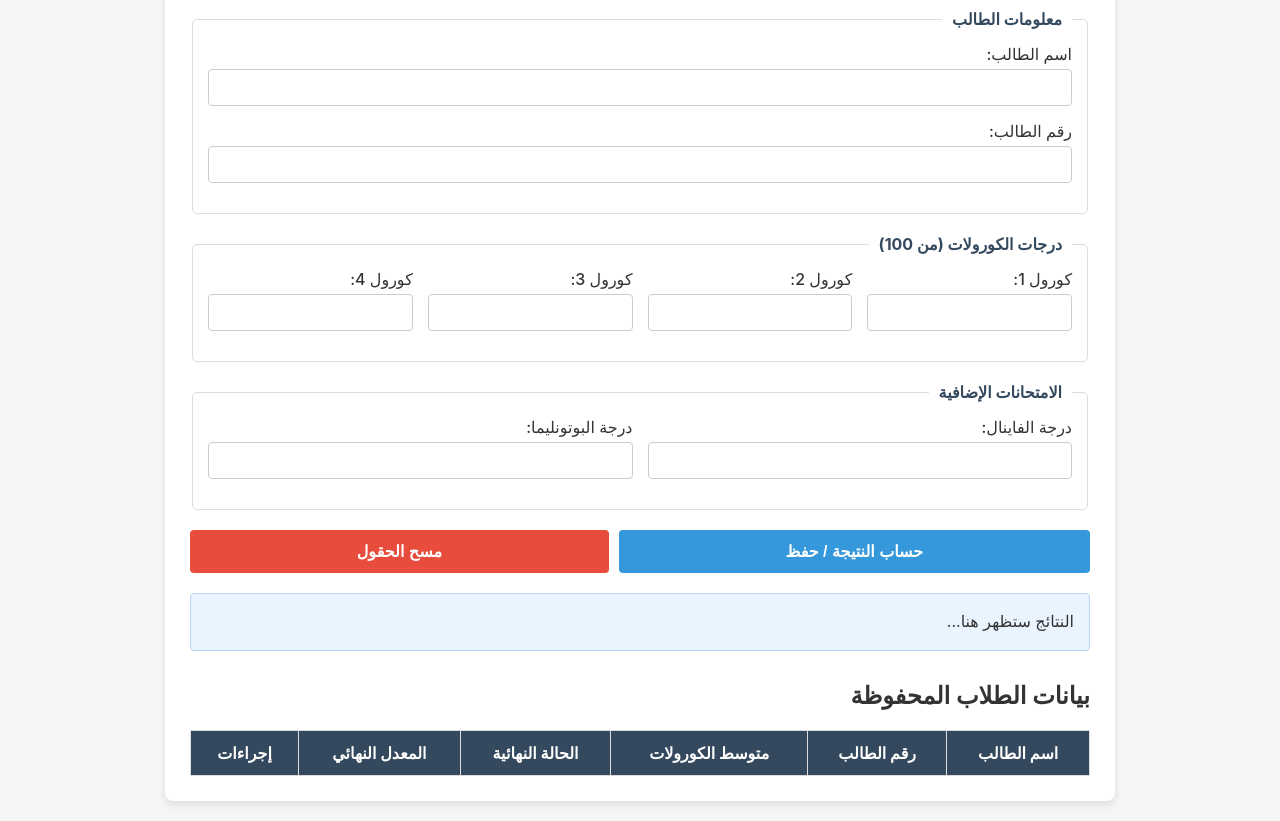
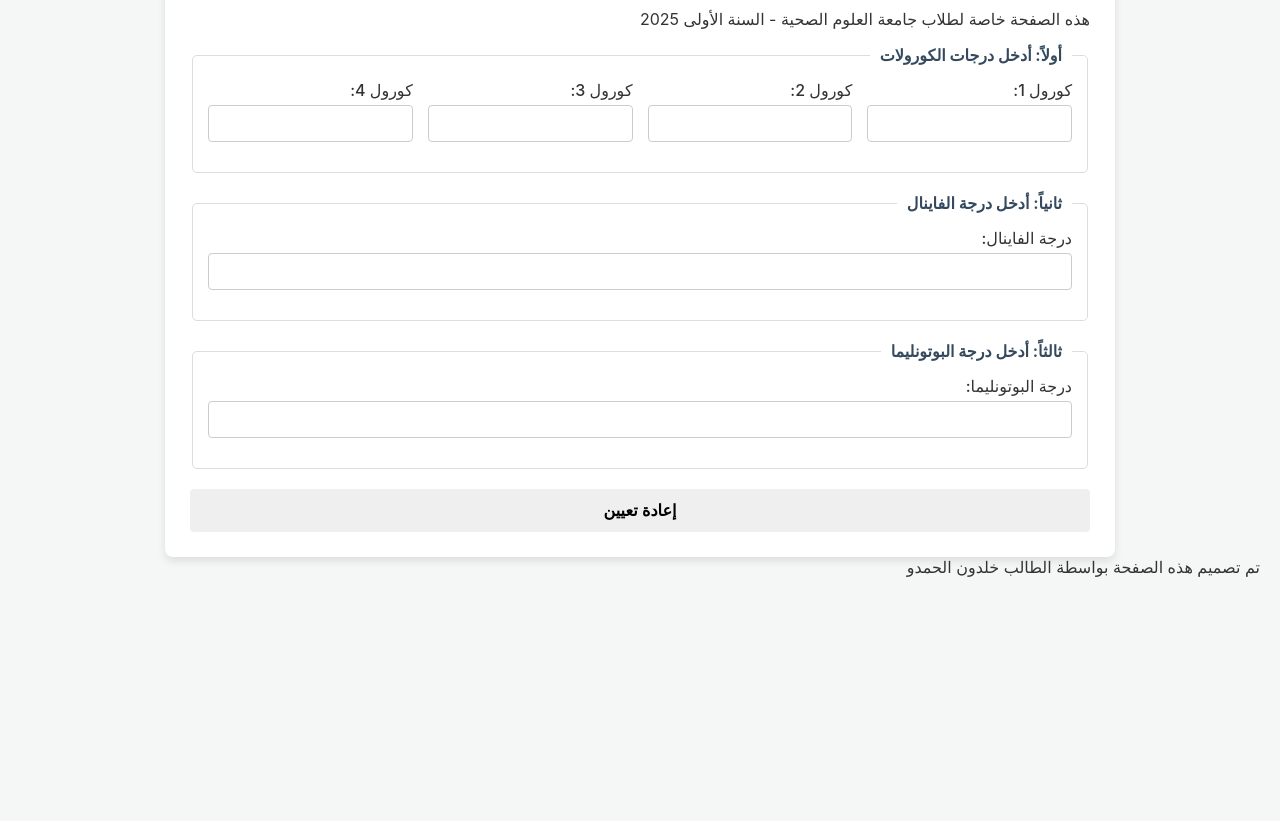
Before and after one commit to designkraaft/student-grades-app, a plain HTML site: page index.html in a window 1280 px wide. Shown: the part 121-942 px from the top of the page. After the commit the page ends 800 px from the top, so only its background shows below. Drawn offline with Linux system fonts and the light colour scheme.

Commit message:
Update index.html

```diff
--- a/index.html
+++ b/index.html
@@ -3,88 +3,68 @@
 <head>
     <meta charset="UTF-8">
     <meta name="viewport" content="width=device-width, initial-scale=1.0">
-    <title>نظام حساب درجات الطلاب</title>
+    <title>حاسبة معدل الطالب</title>
     <link rel="stylesheet" href="style.css">
 </head>
 <body>
     <div class="container">
-        <h1>برنامج إدارة درجات الطلاب</h1>
+        <h1>حاسبة معدل الطالب</h1>
+        <p class="subtitle">هذه الصفحة خاصة لطلاب جامعة العلوم الصحية - السنة الأولى 2025</p>
 
-        <div class="form-container">
+        <div class="calculator-body">
             <fieldset>
-                <legend>معلومات الطالب</legend>
-                <div class="input-group">
-                    <label for="studentName">اسم الطالب:</label>
-                    <input type="text" id="studentName" required>
-                </div>
-                <div class="input-group">
-                    <label for="studentId">رقم الطالب:</label>
-                    <input type="text" id="studentId" required>
-                    <input type="hidden" id="studentIndex"> </div>
-            </fieldset>
-
-            <fieldset>
-                <legend>درجات الكورولات (من 100)</legend>
+                <legend>أولاً: أدخل درجات الكورولات</legend>
                 <div class="grades-grid">
                     <div class="input-group">
                         <label for="coro1">كورول 1:</label>
-                        <input type="number" id="coro1" min="0" max="100" required>
+                        <input type="number" id="coro1" min="0" max="100" class="grade-input">
                     </div>
                     <div class="input-group">
                         <label for="coro2">كورول 2:</label>
-                        <input type="number" id="coro2" min="0" max="100" required>
+                        <input type="number" id="coro2" min="0" max="100" class="grade-input">
                     </div>
                     <div class="input-group">
                         <label for="coro3">كورول 3:</label>
-                        <input type="number" id="coro3" min="0" max="100" required>
+                        <input type="number" id="coro3" min="0" max="100" class="grade-input">
                     </div>
                     <div class="input-group">
                         <label for="coro4">كورول 4:</label>
-                        <input type="number" id="coro4" min="0" max="100" required>
+                        <input type="number" id="coro4" min="0" max="100" class="grade-input">
                     </div>
                 </div>
             </fieldset>
 
-            <fieldset>
-                <legend>الامتحانات الإضافية</legend>
-                <div class="grades-grid">
-                    <div class="input-group">
-                        <label for="finalGrade">درجة الفاينال:</label>
-                        <input type="number" id="finalGrade" min="0" max="100">
-                    </div>
-                    <div class="input-group">
-                        <label for="buttonlemaGrade">درجة البوتونليما:</label>
-                        <input type="number" id="buttonlemaGrade" min="0" max="100">
-                    </div>
+            <div id="coroResult" class="result-section"></div>
+
+            <fieldset id="finalExamSection" class="hidden">
+                <legend>ثانياً: أدخل درجة الفاينال</legend>
+                <div class="input-group">
+                    <label for="finalGrade">درجة الفاينال:</label>
+                    <input type="number" id="finalGrade" min="0" max="100" class="grade-input">
                 </div>
             </fieldset>
 
+            <div id="finalResult" class="result-section"></div>
+
+            <fieldset id="buttonlemaExamSection" class="hidden">
+                <legend>ثالثاً: أدخل درجة البوتونليما</legend>
+                <div class="input-group">
+                    <label for="buttonlemaGrade">درجة البوتونليما:</label>
+                    <input type="number" id="buttonlemaGrade" min="0" max="100" class="grade-input">
+                </div>
+            </fieldset>
+
+            <div id="buttonlemaResult" class="result-section"></div>
+
             <div class="button-group">
-                <button id="calculateBtn" class="btn-primary">حساب النتيجة / حفظ</button>
-                <button id="resetBtn" class="btn-secondary">مسح الحقول</button>
+                <button id="resetBtn">إعادة تعيين</button>
             </div>
-
-            <div id="results" class="results-box">النتائج ستظهر هنا...</div>
-        </div>
-
-        <div class="table-container">
-            <h2>بيانات الطلاب المحفوظة</h2>
-            <table>
-                <thead>
-                    <tr>
-                        <th>اسم الطالب</th>
-                        <th>رقم الطالب</th>
-                        <th>متوسط الكورولات</th>
-                        <th>الحالة النهائية</th>
-                        <th>المعدل النهائي</th>
-                        <th>إجراءات</th>
-                    </tr>
-                </thead>
-                <tbody id="studentTableBody">
-                    </tbody>
-            </table>
         </div>
     </div>
+
+    <footer>
+        تم تصميم هذه الصفحة بواسطة الطالب خلدون الحمدو
+    </footer>
 
     <script src="script.js"></script>
 </body>
```
